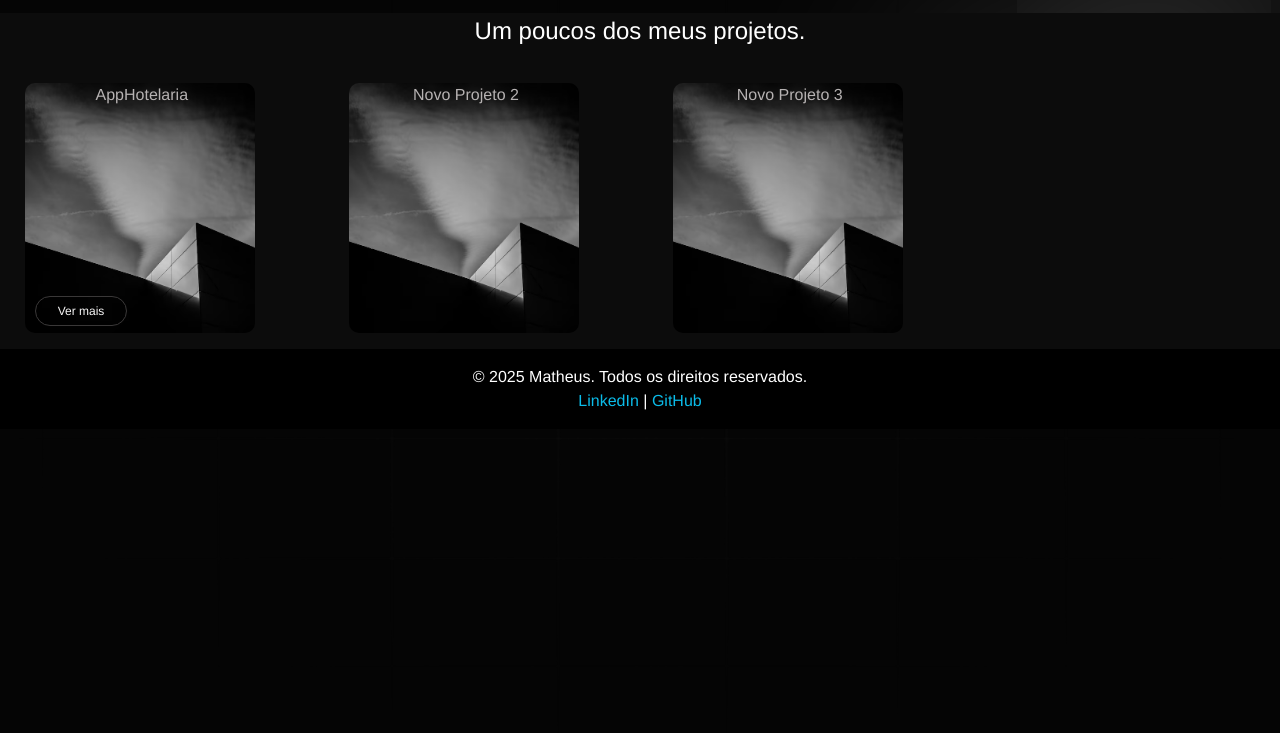
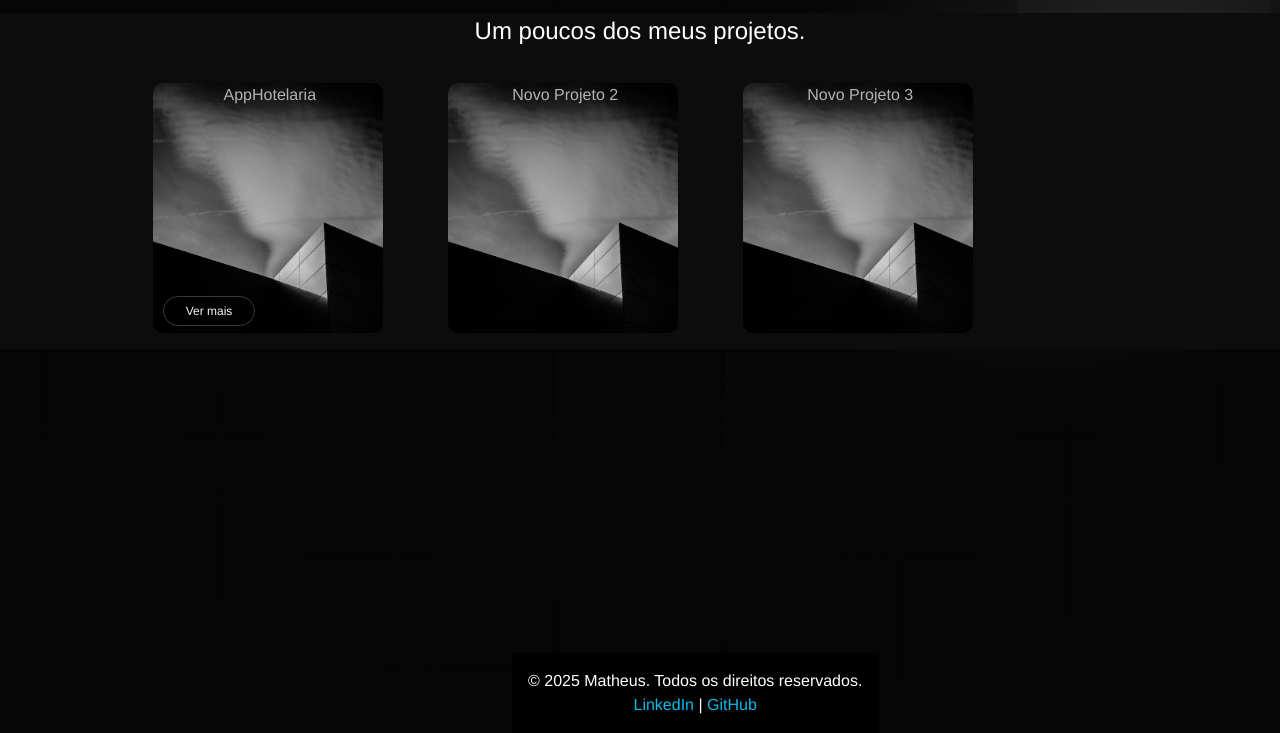
Before and after one commit to Matheus-Ribeiro-Jesus/portifolio, a plain HTML site: page projetos.html in a window 1280 px wide. Shown: the part 67-800 px from the top of the page. Drawn offline with Linux system fonts and the light colour scheme.

Commit message:
Alteração do web

```diff
--- a/css/projetos.css
+++ b/css/projetos.css
@@ -51,8 +51,14 @@
     justify-content: space-between;
     align-items: center;
     padding: 1rem 5rem;
+
     max-width: 100%;
     z-index: 999;
+}
+
+main {
+    grid-area: main;
+    max-width: 100%;
 }
 
 header h1 {
@@ -84,6 +90,8 @@
 .list-items{
     grid-area: main;
     display: grid;
+    padding-left: 10%;
+    padding-right: 10%;
     grid-template-columns: repeat(4, 1fr);
     gap: 15px;
 }
@@ -154,6 +162,9 @@
 footer {
     grid-area: footer;
     max-width: 100%;
+    position: fixed;
+    bottom: 0;
+    margin-left: 40%;
     color: white;
     padding: 1rem;
     text-align: center;
--- a/css/style.css
+++ b/css/style.css
@@ -5,6 +5,9 @@
 }
 
 body {
+    max-width: 80%;
+    margin-right: 10%;
+    margin-left: 10%;
     display: grid;
     grid-template-areas:
         "header"
```
